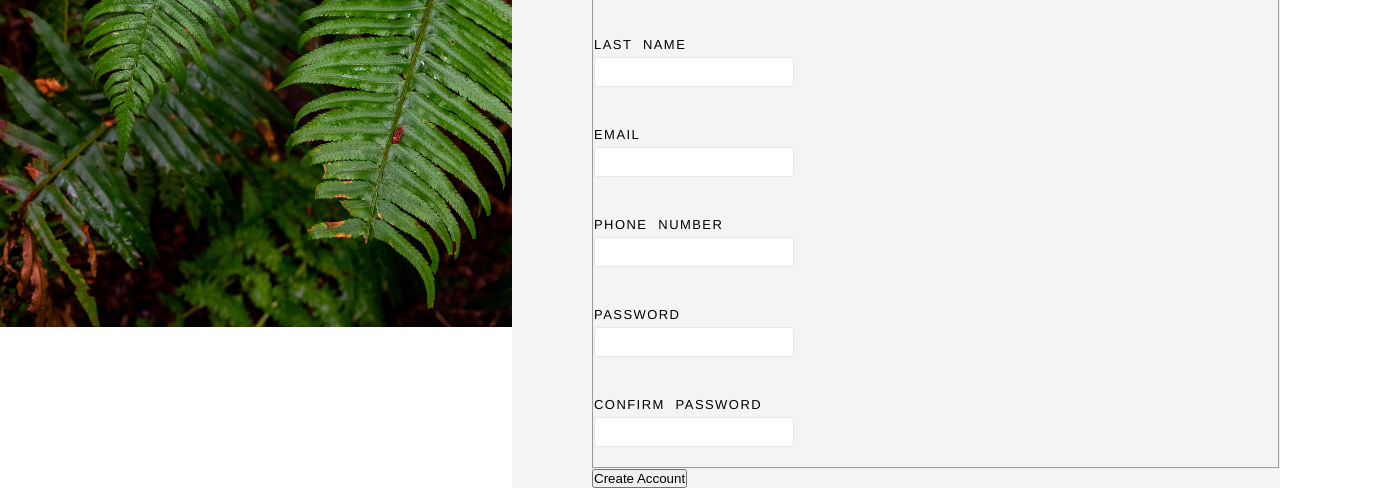
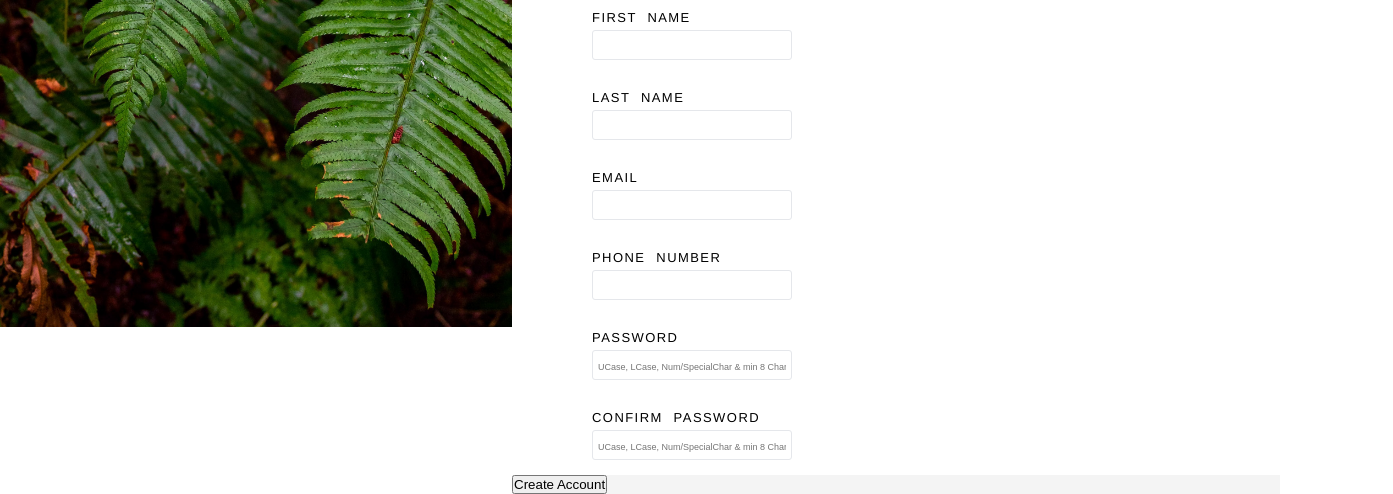
Before and after one commit to blehnk/sign-up-form, a plain HTML site: page index.html in a window 1280 px wide. Shown: the part 473-967 px from the top of the page, 1393 px wide, since content can reach past the window. Drawn offline with Linux system fonts and the light colour scheme.

Commit message:
Style login details of the form

```diff
--- a/index.html
+++ b/index.html
@@ -25,39 +25,47 @@
             <p>You <em>know</em> you want to.</p>
 
             <form action="" method="get">
+                <div class="login-details-container">
                     <fieldset class="login-details">
                         <legend>Let's do this!</legend>
-
                         <div class="form-row">
                             <label for="first-name">FIRST NAME</label>
                             <input type="text" name="first-name" id="first-name">
                         </div>
-
                         <div class="form-row">
                             <label for="last-name">LAST NAME</label>
                             <input type="text" name="last-name" id="last-name">
                         </div>
-
                         <div class="form-row">
                             <label for="email">EMAIL</label>
                             <input type="email" name="user-email" id="email">
                         </div>
-
                         <div class="form-row">
                             <label for="phone-number">PHONE NUMBER</label>
                             <input type="tel" name="phone-number" id="phone-number">
                         </div>
-
                         <div class="form-row">
                             <label for="password">PASSWORD</label>
-                        <input type="password" name="user-password" id="password">
+                            <input
+                            type="password"
+                            name="user-password"
+                            id="password"
+                            pattern="(?=^.{8,}$)((?=.*\d)|(?=.*\W+))(?![.\n])(?=.*[A-Z])(?=.*[a-z]).*$"
+                            placeholder="UCase, LCase, Num/SpecialChar & min 8 Char"
+                            >
                         </div>
-
                         <div class="form-row">
                             <label for="confirm-password">CONFIRM PASSWORD</label>
-                        <input type="password" name="confirm-password" id="confirm-password">
+                            <input
+                            type="password"
+                            name="confirm-password"
+                            id="confirm-password"
+                            pattern="(?=^.{8,}$)((?=.*\d)|(?=.*\W+))(?![.\n])(?=.*[A-Z])(?=.*[a-z]).*$"
+                            placeholder="UCase, LCase, Num/SpecialChar & min 8 Char"
+                            >
                         </div>
                     </fieldset>
+                </div>
 
                 <button type="submit">Create Account</button>
             </form>
--- a/style.css
+++ b/style.css
@@ -51,8 +51,7 @@
 .form-area {
     background-color: #f4f4f4;
     width: 60%;
-    padding-left: 80px;
-    padding-top: 200px;
+    padding-top: 150px;
 
 
 }
@@ -63,12 +62,14 @@
     font-family: Helvetica, Arial, sans-serif;
     font-weight: 600;
     font-size: x-large;
+    padding-left: 80px;
+
 }
 
 .form-row {
     display: flex;
     flex-direction: column;
-    padding: 20px;
+    padding: 15px 0;
     padding-left: 0px;
 }
 
@@ -83,16 +84,52 @@
     border-radius: 3px;
 }
 
+.form-row input[type="text"]:focus,
+.form-row input[type="email"]:focus,
+.form-row input[type="tel"]:focus,
+.form-row input[type="password"]:focus {
+    border: 1px solid rgb(4, 127, 158);
+    box-shadow: 2px 2px 5px grey;
+    outline: none;
+}
+
 .form-row label {
     padding-bottom: 5px;
     font-family: Helvetica, Arial, sans-serif;
     letter-spacing: 0.2ch;
     word-spacing: 0.8ch;
     font-size: small;
+    font-weight: 550;
 }
 
 .login-details legend {
     font-family: Helvetica, Arial, sans-serif;
     font-weight: 600;
     font-size: x-large;
+    padding: 20px 0;
+
 }
+.login-details-container {
+    background-color: white;
+}
+
+.login-details {
+    padding-left: 80px;
+    width: 50%;
+    display: flex;
+    flex-wrap: wrap;
+    justify-content: space-between;
+    border: none;
+}
+
+.form-row input[type="password"]:invalid {
+    border: 1px solid red;
+}
+
+form {
+    padding-top: 50px;
+}
+
+.form-row input[type="password"]::placeholder {
+    font-size: xx-small;
+}
```
Lines whose indentation alone changed are shown as unchanged.
